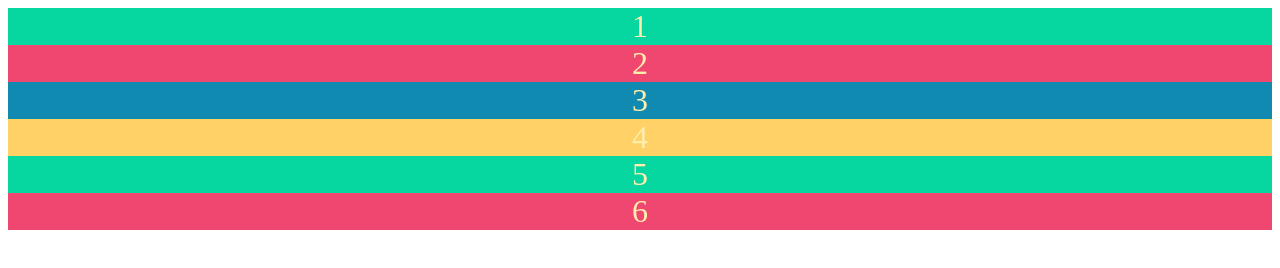
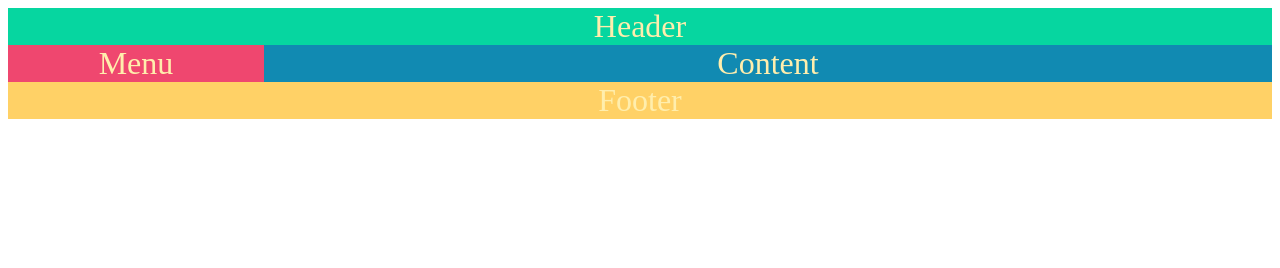
Before and after one commit to meskatabusayed/css-grid, a plain HTML site: page index.html in a window 1280 px wide. Drawn offline with Linux system fonts and the light colour scheme.

Commit message:
second style

```diff
--- a/index.html
+++ b/index.html
@@ -5,15 +5,80 @@
     <meta name="viewport" content="width=device-width, initial-scale=1.0">
     <link rel="stylesheet" href="style.css">
     <title>Document</title>
+    <style>
+        .container{
+            height: 100%;
+            display: grid;
+            grid-template-areas:
+            "h h h h h h h h h h h h"
+            "m m c c c c c c c c c c"
+            "f f f f f f f f f f f f"
+
+
+                        ;
+
+
+        }
+        /* number 1 start */
+        /* .one{
+            grid-column-start: 1;
+            grid-column-end: 4;
+        }
+        .six{
+            grid-column: 1/-1;
+        }
+        .five{
+            grid-column: 2/3;
+        }
+        .two{
+            grid-row: 2/4;
+
+        }
+       .four{
+        grid-row: span 2;
+        } */
+        /* number 1 end */
+        /* number 2 start */
+        .header{
+           grid-area: h;
+        }
+        .content{
+            grid-area: c;
+        }
+        .menu{
+            grid-area: m;
+        }
+        .footer{
+          grid-area: f;
+
+        }
+    </style>
 </head>
 <body>
+    <!-- <div class="container">
+        <div class="one">1</div>
+        <div class="two">2</div>
+        <div>3</div>
+        <div class="four">4</div>
+        <div class="five">5</div>
+        <div class="six">6</div>
+    </div> -->
     <div class="container">
-        <div>1</div>
-        <div>2</div>
-        <div>3</div>
-        <div>4</div>
-        <div>5</div>
-        <div>6</div>
+        <div class="header">
+            Header
+        </div>
+        <div class="menu">
+            Menu
+        </div>
+        <div class="content">
+            Content
+        </div>
+        <div class="footer">
+            Footer
+        </div>
+
+
+
     </div>
 </body>
 </html>
```
